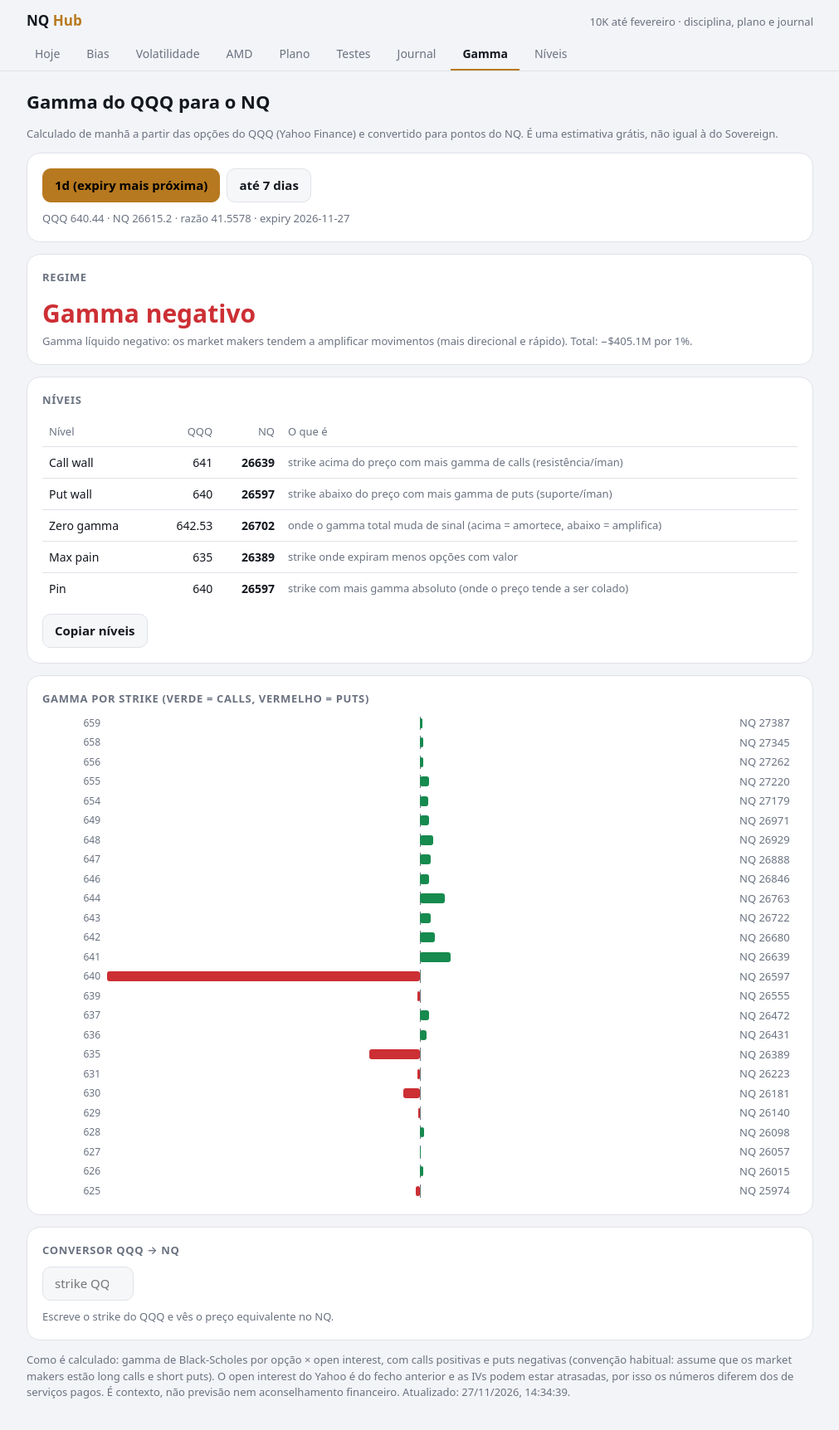
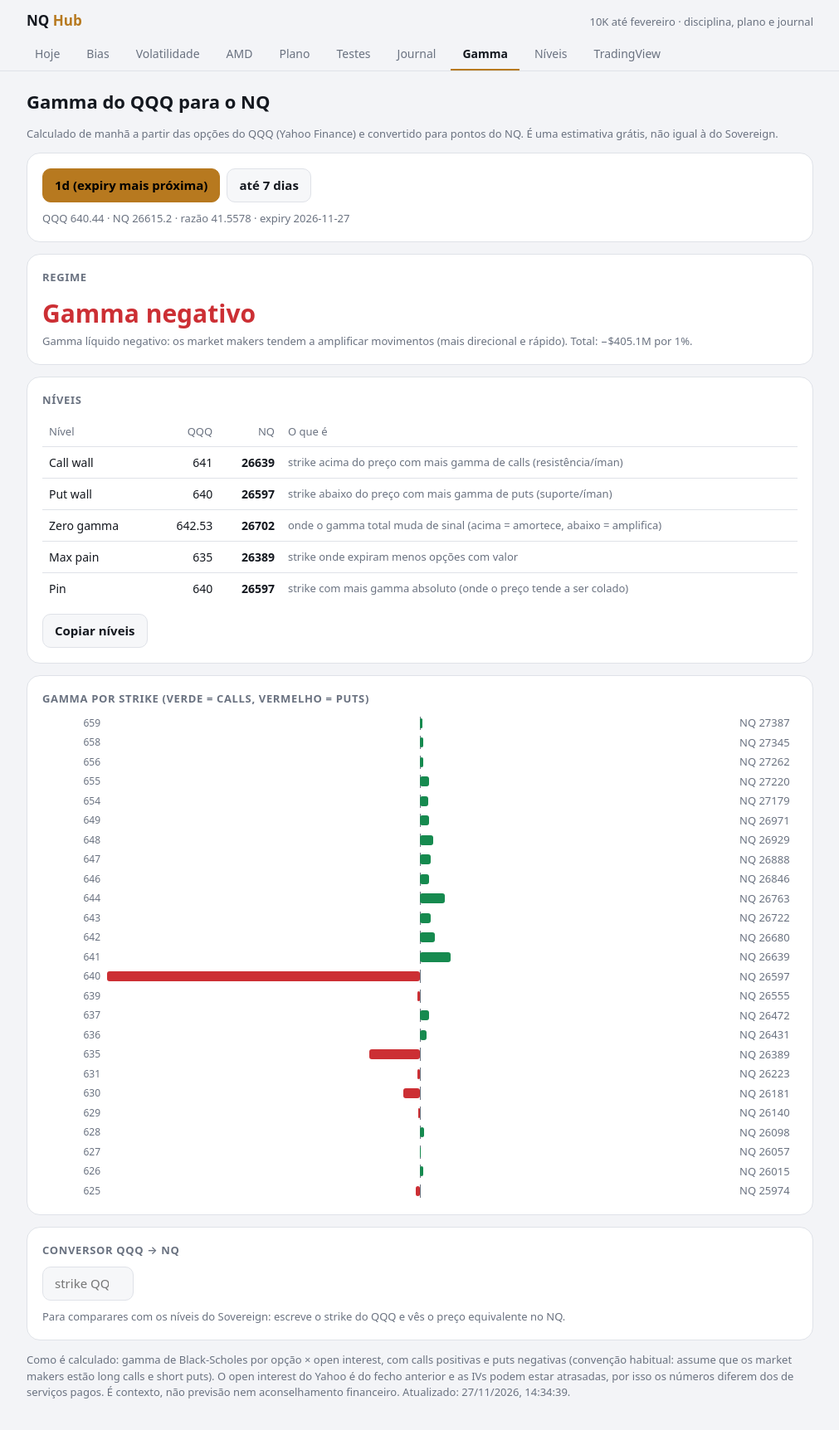
Before and after one commit to guilhermedbdias/bias-nq, a plain HTML site: page docs/gamma.html in a window 1280 px wide. Shown: the whole page at 83% size, without its empty margins (134-1145 px from the left). Drawn offline with Linux system fonts and the light colour scheme.

Commit message:
Update gamma.html

```diff
--- a/docs/gamma.html
+++ b/docs/gamma.html
@@ -33,12 +33,14 @@ input{width:110px}
 .bt i{position:absolute;top:0;bottom:0;border-radius:3px}
 .bt b{position:absolute;left:50%;top:-2px;bottom:-2px;width:1px;background:var(--mut)}
 .row-spot .k{color:var(--hi);font-weight:700}.row-spot .bt{background:rgba(240,180,41,.18);border-radius:3px}
+.tg{display:inline-block;margin-left:6px;padding:0 7px;border-radius:99px;border:1px solid var(--line);font-size:11px;color:var(--mut)}
 </style></head><body>
 <header><div class="top"><div class="logo">NQ <span>Hub</span></div><div class="goal">10K até fevereiro · disciplina, plano e journal</div></div>
-<nav><a href="index.html#hoje">Hoje</a><a href="index.html#bias">Bias</a><a href="index.html#vol">Volatilidade</a><a href="index.html#amd">AMD</a><a href="index.html#plano">Plano</a><a href="index.html#testes">Testes</a><a href="journal.html">Journal</a><a class="on" href="gamma.html">Gamma</a><a href="levels.html">Níveis</a></nav></header>
+<nav><a href="index.html#hoje">Hoje</a><a href="index.html#bias">Bias</a><a href="index.html#vol">Volatilidade</a><a href="index.html#amd">AMD</a><a href="index.html#plano">Plano</a><a href="index.html#testes">Testes</a><a href="journal.html">Journal</a><a class="on" href="gamma.html">Gamma</a><a href="levels.html">Níveis</a><a href="tv.html">TradingView</a></nav></header>
 <main id="app"><p class="n">A carregar…</p></main>
 <script>
 var D=null,W='1d';
+function esc(s){return String(s)}
 function fm(v){var a=Math.abs(v);return (v<0?'−':'+')+'$'+(a>=1e6?(a/1e6).toFixed(1)+'M':a>=1e3?Math.round(a/1e3)+'K':Math.round(a))}
 function nqOf(k){return Math.round(k*D.ratio)}
 function view(){
@@ -59,9 +61,9 @@ function view(){
   h+='<section class="card"><h2>Gamma por strike (verde = calls, vermelho = puts)</h2><div class="bars">';
   S.slice().sort(function(a,b){return b.k-a.k}).forEach(function(s){
     var w=Math.abs(s.net)/mx*50,l=s.net<0?50-w:50;
-    h+='<div class="k">'+s.k+'</div><div class="bt'+(s.k===near?' row-spot':'')+'"><b></b><i style="left:'+l+'%;width:'+w+'%;background:'+(s.net>=0?'var(--bull)':'var(--bear)')+'"></i></div><div class="n">NQ '+s.nq+'</div>'});
+    h+='<div class="k '+'">'+s.k+'</div><div class="bt'+(s.k===near?' row-spot':'')+'"><b></b><i style="left:'+l+'%;width:'+w+'%;background:'+(s.net>=0?'var(--bull)':'var(--bear)')+'"></i></div><div class="n">NQ '+s.nq+'</div>'});
   h+='</div></section>';
-  h+='<section class="card"><h2>Conversor QQQ → NQ</h2><div class="btns"><input id="cv" type="number" step="0.5" placeholder="strike QQQ"><span id="cvo" class="n"></span></div><p class="n" style="margin:10px 0 0">Escreve o strike do QQQ e vês o preço equivalente no NQ.</p></section>';
+  h+='<section class="card"><h2>Conversor QQQ → NQ</h2><div class="btns"><input id="cv" type="number" step="0.5" placeholder="strike QQQ"><span id="cvo" class="n"></span></div><p class="n" style="margin:10px 0 0">Para comparares com os níveis do Sovereign: escreve o strike do QQQ e vês o preço equivalente no NQ.</p></section>';
   h+='<p class="n">Como é calculado: gamma de Black-Scholes por opção × open interest, com calls positivas e puts negativas (convenção habitual: assume que os market makers estão long calls e short puts). O open interest do Yahoo é do fecho anterior e as IVs podem estar atrasadas, por isso os números diferem dos de serviços pagos. É contexto, não previsão nem aconselhamento financeiro. Atualizado: '+new Date(D.updated).toLocaleString('pt-PT')+'.</p>';
   document.getElementById('app').innerHTML=h;
   document.querySelectorAll('button[data-w]').forEach(function(b){b.onclick=function(){W=b.dataset.w;view()}});
```
